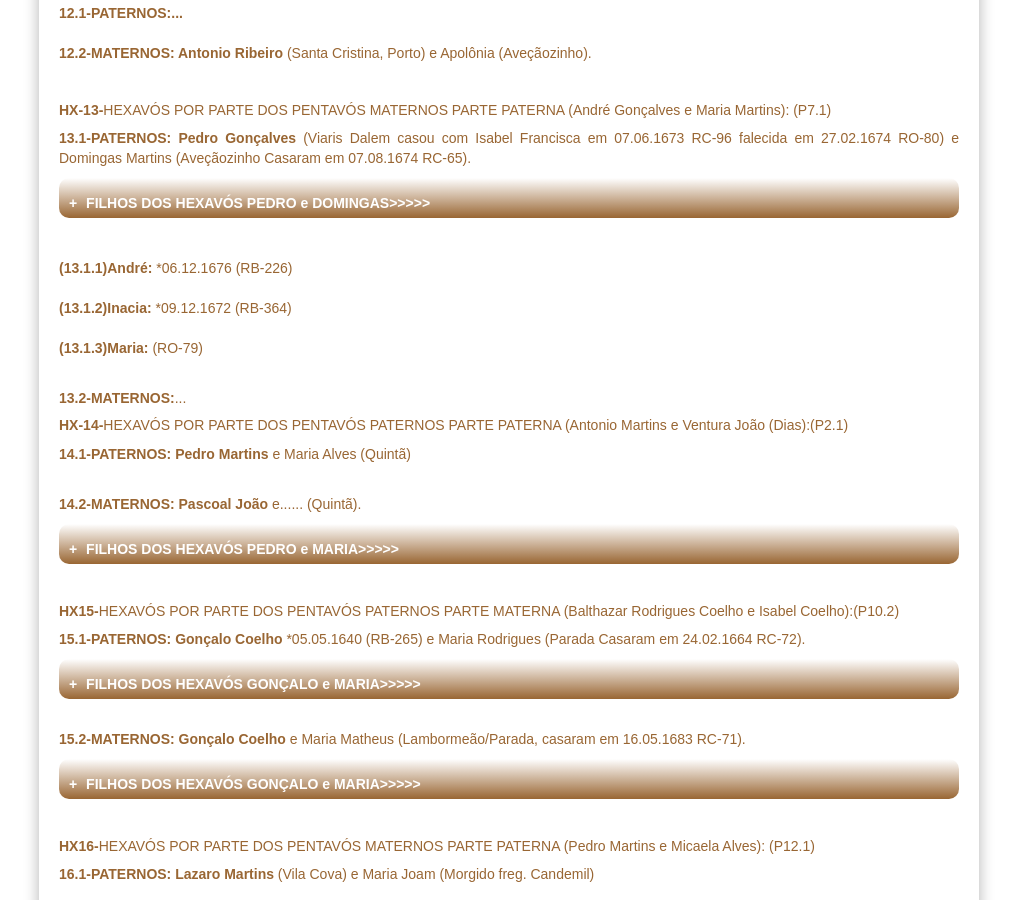
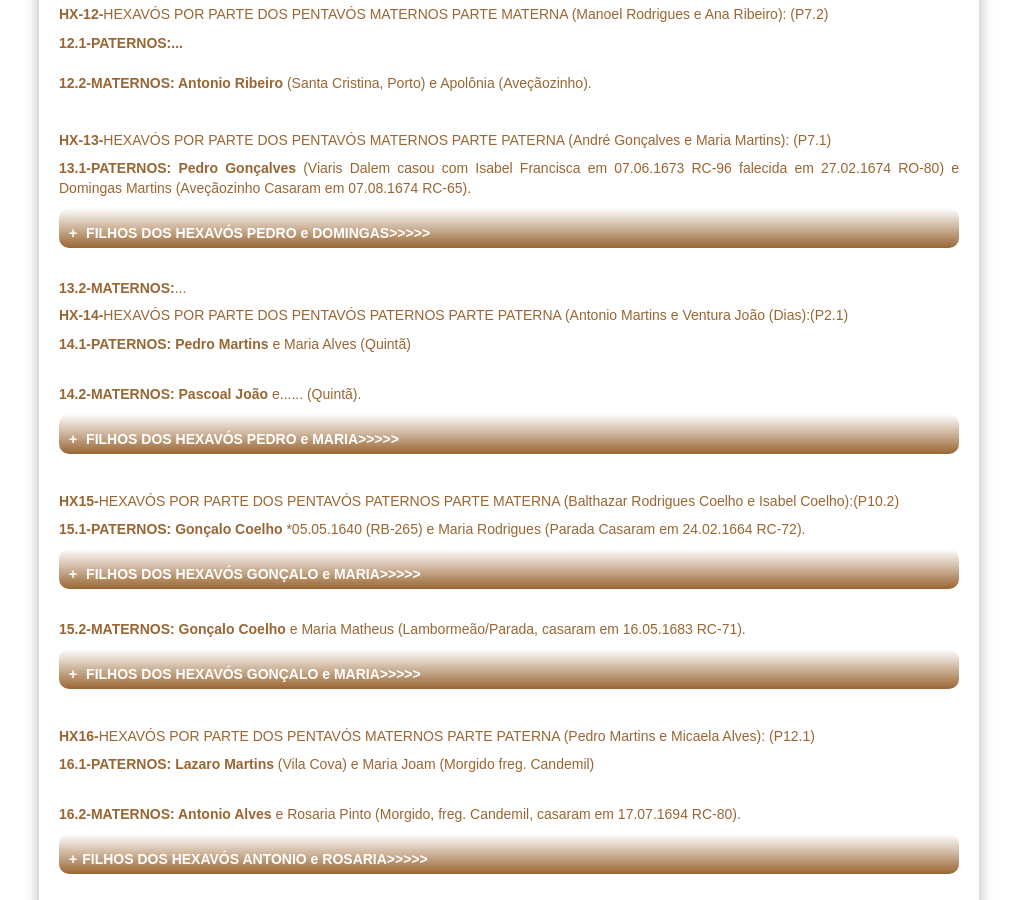
Before and after one commit to claudiovargas1955/claudiovargas1955.github.io, a Jekyll site: the page built from _pages/arvore-genealogica-de-costados-de-maria-martins.html, in a window 1280 px wide and 900 px high, scrolled down 9477 px. Shown: the whole window, without its empty margins (131-1148 px from the left). Built offline with Jekyll 4.4.1, drawn with Linux system fonts in a browser that asks for light colours; some web fonts are replaced.

Commit message:
Update arvore-genealogica-de-costados-de-maria-martins.html

```diff
--- a/_pages/arvore-genealogica-de-costados-de-maria-martins.html
+++ b/_pages/arvore-genealogica-de-costados-de-maria-martins.html
@@ -693,7 +693,8 @@ Basto dist. Braga, casaram em 23.08.1711 RC-84).
 <p><h5><b>HX1-</b>HEXAVÔ POR PARTE DOS PENTAVÓS PATERNOS PARTE MATERNA (Manoel Dias e Izabel Diniz): (P8.2) </h5>
 <p><b>1.1-PATERNOS: Manoel Diniz </b>e Maria Lourenço <br/><br/>
 <b>1.2-MATERNOS: Pero Diniz </b>*24.03.1636 (RB-191) e Senhorinha Gonçalves *17.05.1635 (ambos de Sirarelho Freg. S Miguel da Pena
-RB-190)</p>
+RB-190)</p><br>
+
 <p><h5><b>HX2-</b>HEXAVÓS POR PARTE DOS PENTAVÓS PATERNOS PARTE PATERNA (Jacinto Gonçalves e Maria Dias): (P4.1) </h5>
 <p><b>2.1-PATERNOS: André Gonçalves</b> e Maria Antonia Martins.
 <details><summary><b> FILHOS DOS HEXAVÓS ANDRÉ e MARIA ANTONIA>>>>></summary></b><br/>
@@ -731,6 +732,7 @@ Penna casaram em 26.06.1677 RC-47).
 </details></p><br/>
 
 <b>4.2-MATERNOS:</b> João de Azevedo e Maria Cerqueira (Lage Frgª São Gonçalo, Amarante, Porto casaram em 24.07.1663 RC-35)</p><br>
+
 <p><h5><b>HX-5-</b>HEXAVÓS POR PARTE DOS PENTAVÓS PARTE MATERNA (Francisco Alves e Maria Cerqueira): (P1.2)</h5>
 <p><b>5.1-PATERNOS: Santos Martins </b>e Jeronima Alves <br/><br/>
 <b>5.2-MATERNOS: André Cerqueira </b>e Maria Carvalho (Freg. de São Veríssimo, Conc. Amarante, distr. Porto, casaram em 16.02.1671
@@ -796,12 +798,10 @@ RC-34)</details></p><br>
 <p><b>13.1-PATERNOS: Pedro Gonçalves</b> (Viaris Dalem casou com Isabel Francisca em 07.06.1673 RC-96 falecida em 27.02.1674 RO-80) e
 Domingas Martins (Aveçãozinho Casaram em 07.08.1674 RC-65).
 
-<details><summary><b> FILHOS DOS HEXAVÓS PEDRO e DOMINGAS>>>>></details></b><br/> <br/>
-
+<details><summary><b> FILHOS DOS HEXAVÓS PEDRO e DOMINGAS>>>>></summary></b><br/> <br/>
 <p><b>(13.1.1)André: </b>*06.12.1676 (RB-226) <br/><br/>
 <b>(13.1.2)Inacia: </b>*09.12.1672 (RB-364) <br/><br/>
-<b> (13.1.3)Maria: </b>(RO-79)
-</details></p><br/>
+<b> (13.1.3)Maria: </b>(RO-79)</details></p><br>
 
 <p><b>13.2-MATERNOS:</b>...</p>
 
```
